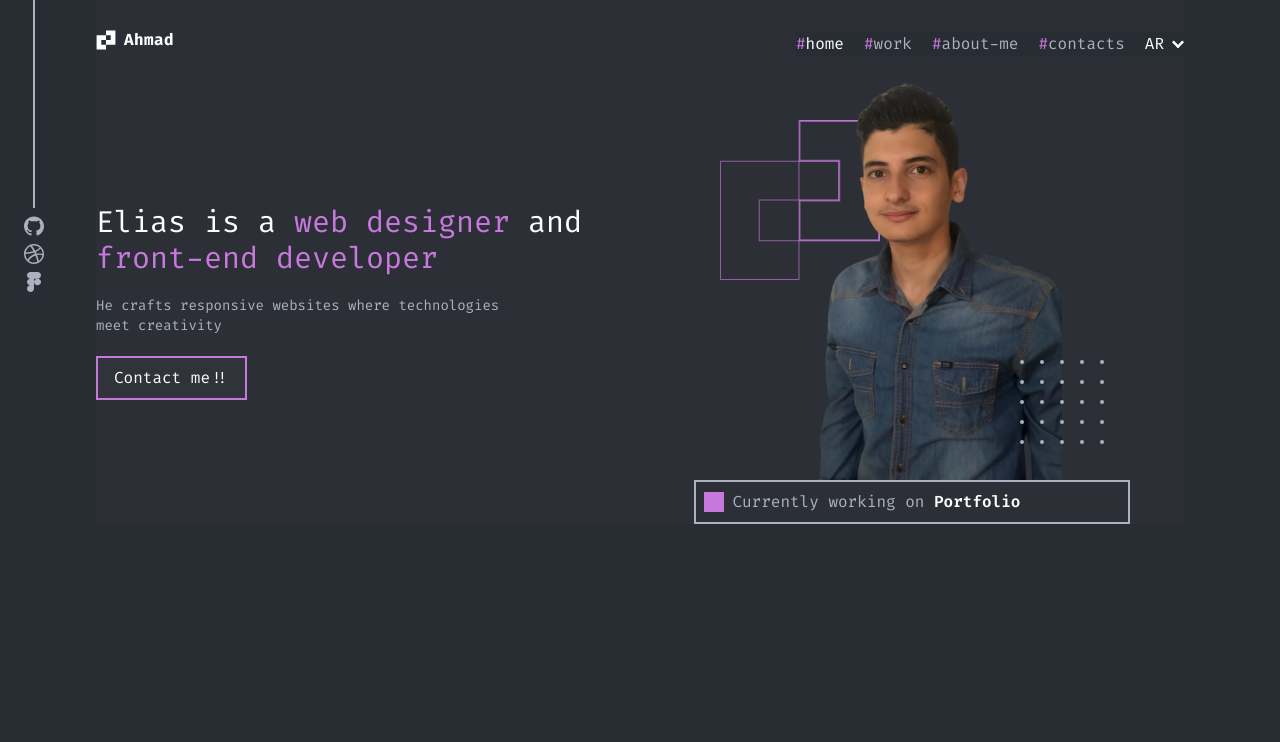
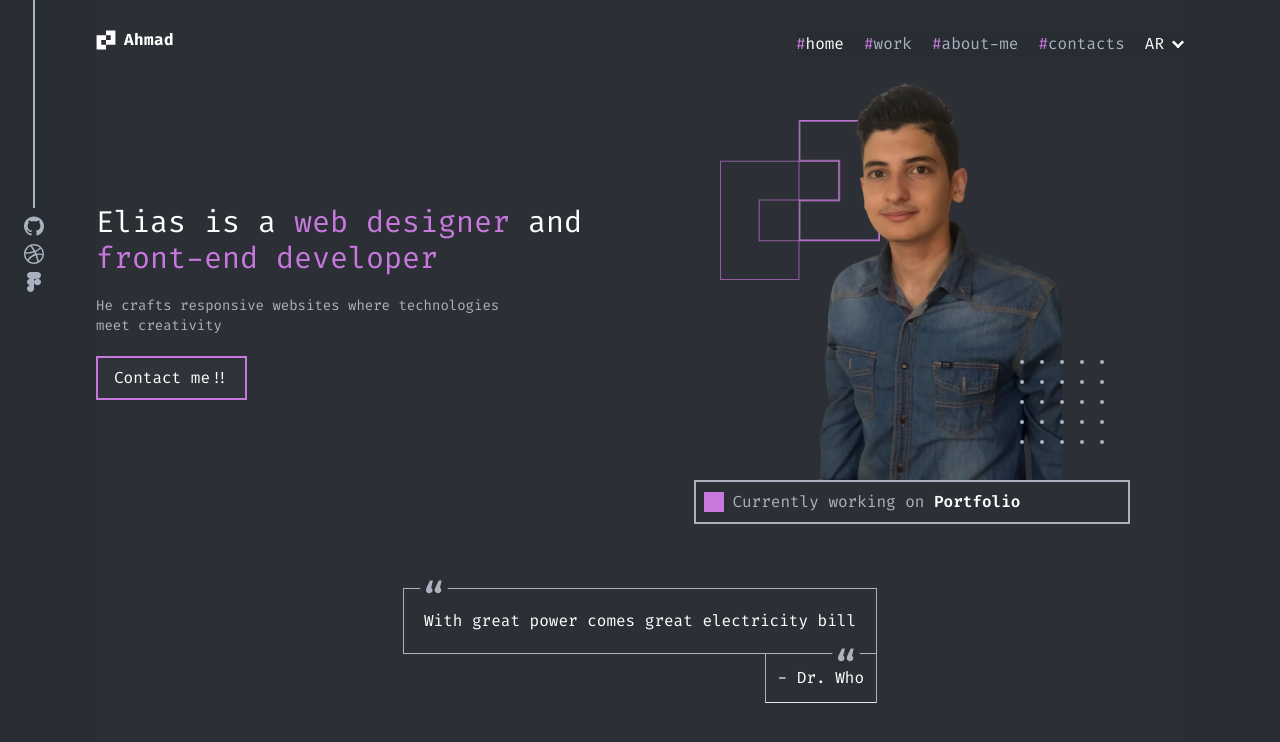
Before and after one commit to ahmadnourldin1/portfolio, a Next.js app: page / in a window 1280 px wide. Shown: the top 742 px of the page. Built offline with nearby package versions, Linux system fonts and the light colour scheme.

Commit message:
feat: create the quotes at the bottom.

```diff
--- a/app/page.tsx
+++ b/app/page.tsx
@@ -4,9 +4,11 @@ import CrossCubes from "@/components/icons/CrossCubes";
 import Image from "next/image";
 import ProfilePicture from "../public/body-photo.png";
 import CircleGroup from "@/components/icons/CircleGroup";
+import QuotesIcon from "@/components/icons/QuotesIcon";
 
 export default function Home() {
   return (
+    <div className="w-full flex justify-center items-center flex-col">
       <div className="w-full px-5 md:px-0 flex items-center justify-between flex-col md:flex-row">
         <div className="w-full md:w-1/2 flex items-start justify-center flex-col gap-5">
           <h1 className="text-3xl">
@@ -25,5 +27,20 @@ export default function Home() {
           </div>
         </div>
       </div>
+      <div className="w-full flex justify-center items-center my-16">
+        <div className="flex justify-center items-end flex-col">
+          <div className="relative p-5 border-grey border-[1px]">
+          <div className="w-7 h-5 flex justify-center items-center absolute -top-3 left-4 bg-background rounded-full">
+              <SVG icon={<QuotesIcon className="w-4 h-4" />} className="absolute w-full h-full bg-backgroundSecondary rounded-full" />
+            </div>
+            <p>With great power comes great electricity bill</p>
+            <div className="w-7 h-5 flex justify-center items-center absolute -bottom-3 right-4 bg-background rounded-full">
+              <SVG icon={<QuotesIcon className="w-4 h-4" />} className="absolute w-full h-full bg-backgroundSecondary rounded-full" />
+            </div>
+          </div>
+          <p className="p-3 border-x-grey border-x-[1px] border-b-[1px]">- Dr. Who</p>
+        </div>
+      </div>
+    </div>
   );
 }
--- /dev/null
+++ b/components/icons/QuotesIcon.tsx
@@ -0,0 +1,12 @@
+import React from 'react'
+
+const QuotesIcon = ({ className = '' }: { className?: string }) => {
+    return (
+        <svg className={className} width="26" height="21" viewBox="0 0 26 21" fill="none" xmlns="http://www.w3.org/2000/svg">
+            <path d="M10.56 15.616C10.56 17.0453 10.0373 18.2507 8.992 19.232C7.968 20.2133 6.72 20.704 5.248 20.704C3.73333 20.704 2.47467 20.2133 1.472 19.232C0.490667 18.2507 0 17.0453 0 15.616C0 14.9333 0.096 14.208 0.288 13.44C0.48 12.672 0.864 11.68 1.44 10.464L6.4 0H11.2L8.544 11.584C9.14133 12.0107 9.62133 12.576 9.984 13.28C10.368 13.9627 10.56 14.7413 10.56 15.616ZM24.8 15.616C24.8 17.0453 24.2773 18.2507 23.232 19.232C22.1867 20.2133 20.9387 20.704 19.488 20.704C18.016 20.704 16.768 20.2133 15.744 19.232C14.7413 18.2507 14.24 17.0453 14.24 15.616C14.24 14.9333 14.336 14.208 14.528 13.44C14.72 12.672 15.1147 11.68 15.712 10.464L20.704 0H25.472L22.784 11.584C23.4027 12.0107 23.8933 12.576 24.256 13.28C24.6187 13.9627 24.8 14.7413 24.8 15.616Z" fill="#ABB2BF" />
+        </svg>
+
+    )
+}
+
+export default QuotesIcon
```
Lines whose indentation alone changed are shown as unchanged.
